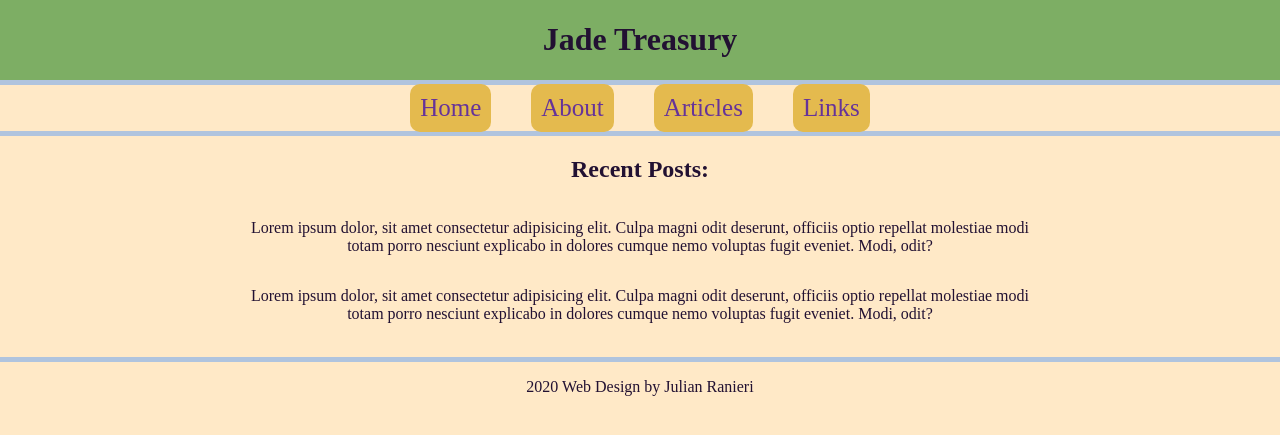
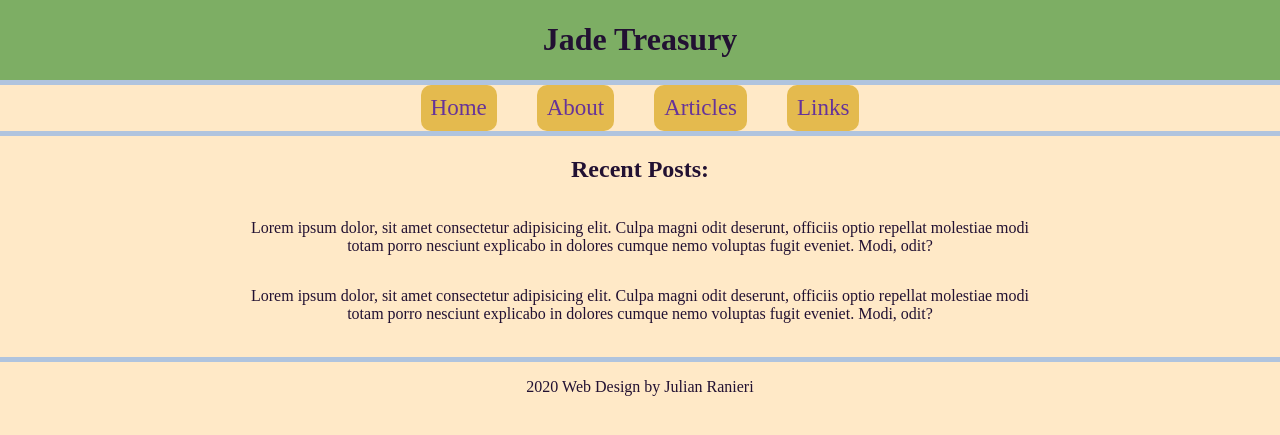
Before and after one commit to royalsaltmerchant/jadetreasury, a Jekyll site: the page built from index.html, in a window 1280 px wide. Shown: the top 435 px of the page. Built offline with Jekyll 4.4.1, drawn with Linux system fonts in a browser that asks for light colours; some web fonts are replaced.

Commit message:
even more responsive

```diff
--- a/assets/mainstyle.css
+++ b/assets/mainstyle.css
@@ -35,7 +35,6 @@ a {
     flex-direction: row;
     align-items: center;
     justify-content: space-evenly;
-    margin: -1px;
 }
 
 .nav-item {
@@ -43,7 +42,7 @@ a {
     background-color: rgb(228, 186, 78);
     border-radius: 10px;
     padding: 10px;
-    font-size: 25px;
+    font-size: 23px;
 }
 
 .nav-item-special {
@@ -51,7 +50,7 @@ a {
     background-color: rgb(228, 186, 78);
     border-radius: 10px;
     padding: 10px;
-    font-size: 25px;
+    font-size: 23px;
 }
 
 .dropdown {
```
